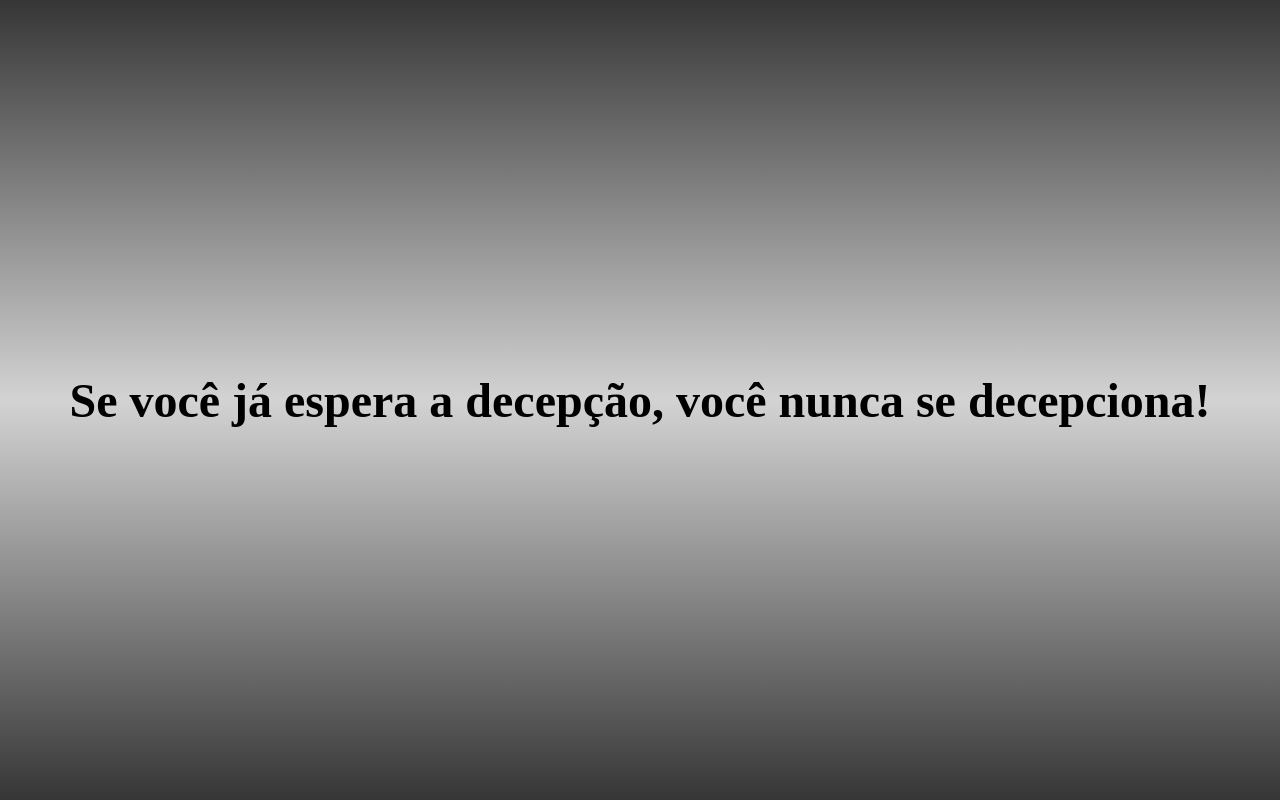
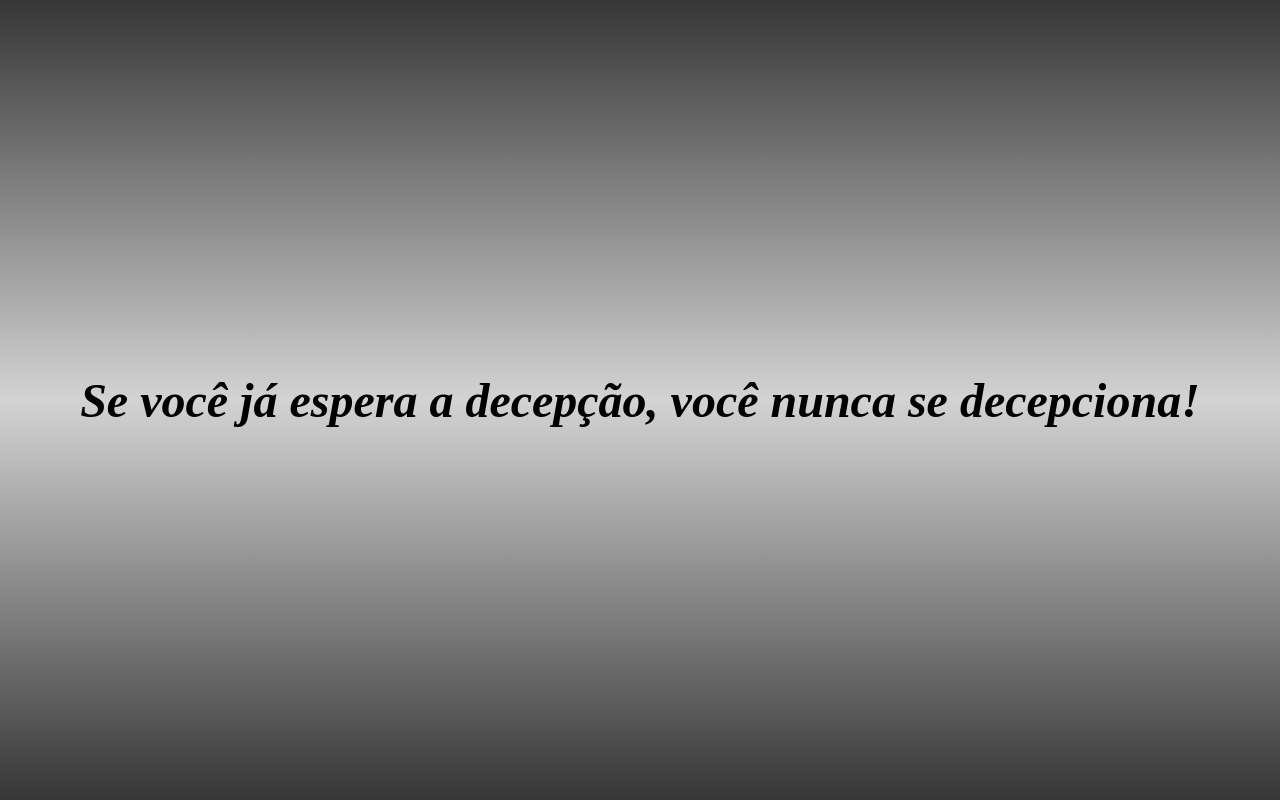
Before and after one commit to vini00784/projeto-ds1m2, a plain HTML site: page index.html in a window 1280 px wide. Drawn offline with Linux system fonts and the light colour scheme.

Commit message:
Tudo certinho

```diff
--- a/styles.css
+++ b/styles.css
@@ -16,5 +16,5 @@ main {
 h1 {
     font-size: 3rem;
     color: #000;
-    /* font-style: italic; */
+    font-style: italic;
 }
```
